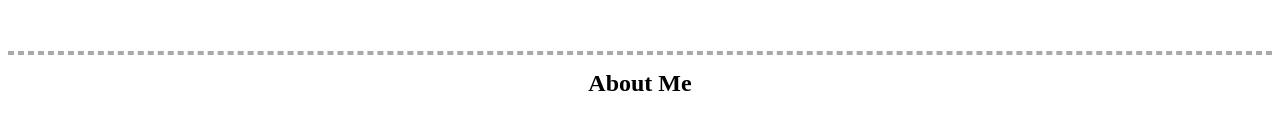
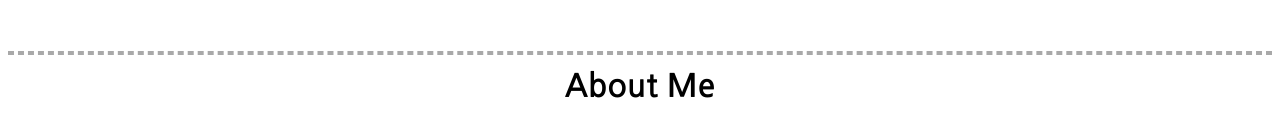
Before and after one commit to chaflame/introduce, a plain HTML site: page introduce.html in a window 1280 px wide. Shown: the part 383-520 px from the top of the page. Drawn offline with Linux system fonts and the light colour scheme.

Commit message:
Resize font-size

```diff
--- a/introduce.html
+++ b/introduce.html
@@ -23,6 +23,11 @@
         font-family : 'Nanum Gothic', sans-serif;
     }
 
+    h2 {
+        font-size : 2em;
+        font-family : 'Nanum Gothic', sans-serif;
+    }
+
     .my-hr1 {
         border: 0;
         height: 2px;
```
Also changed, not shown: index.html (+5 -0 lines).
